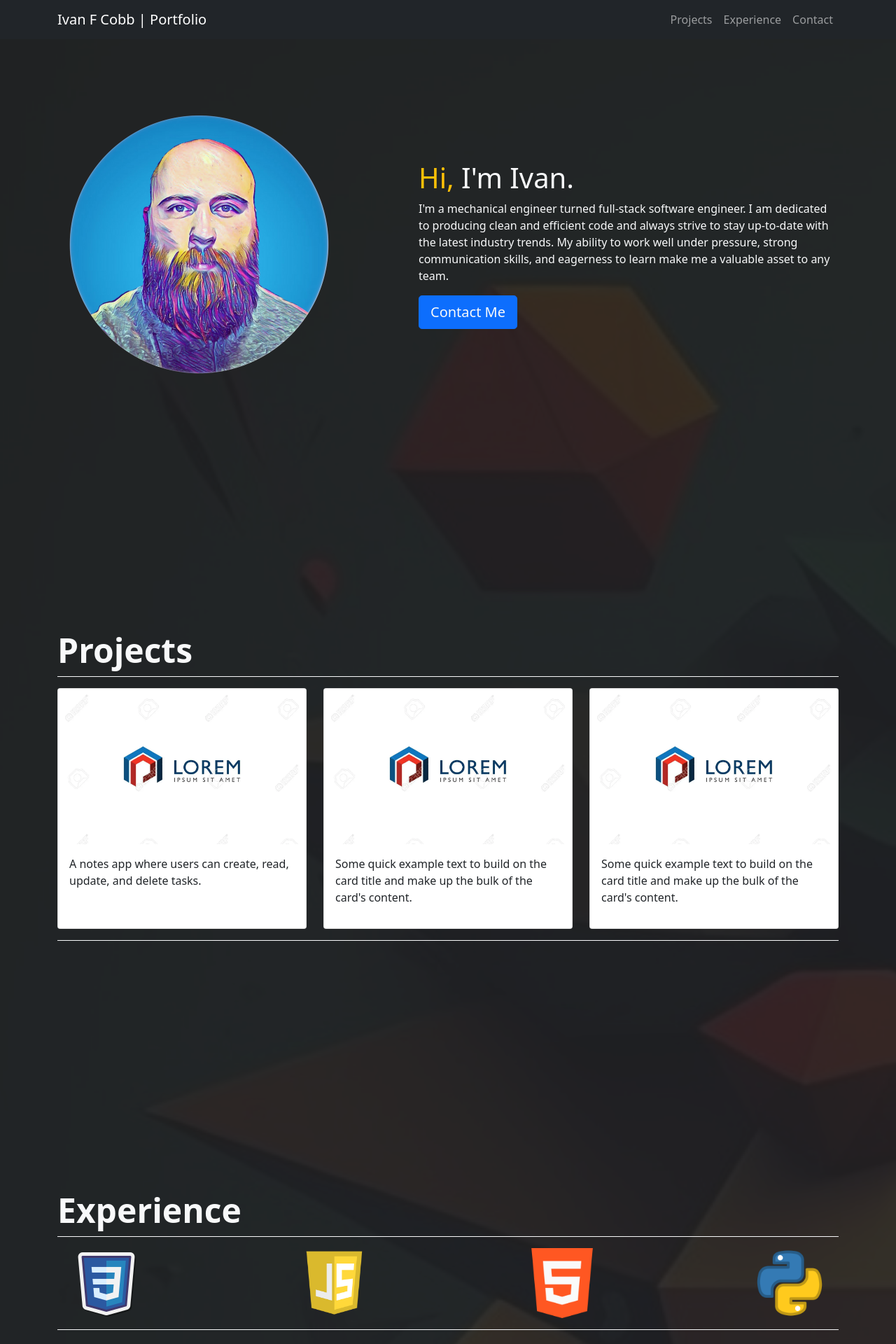
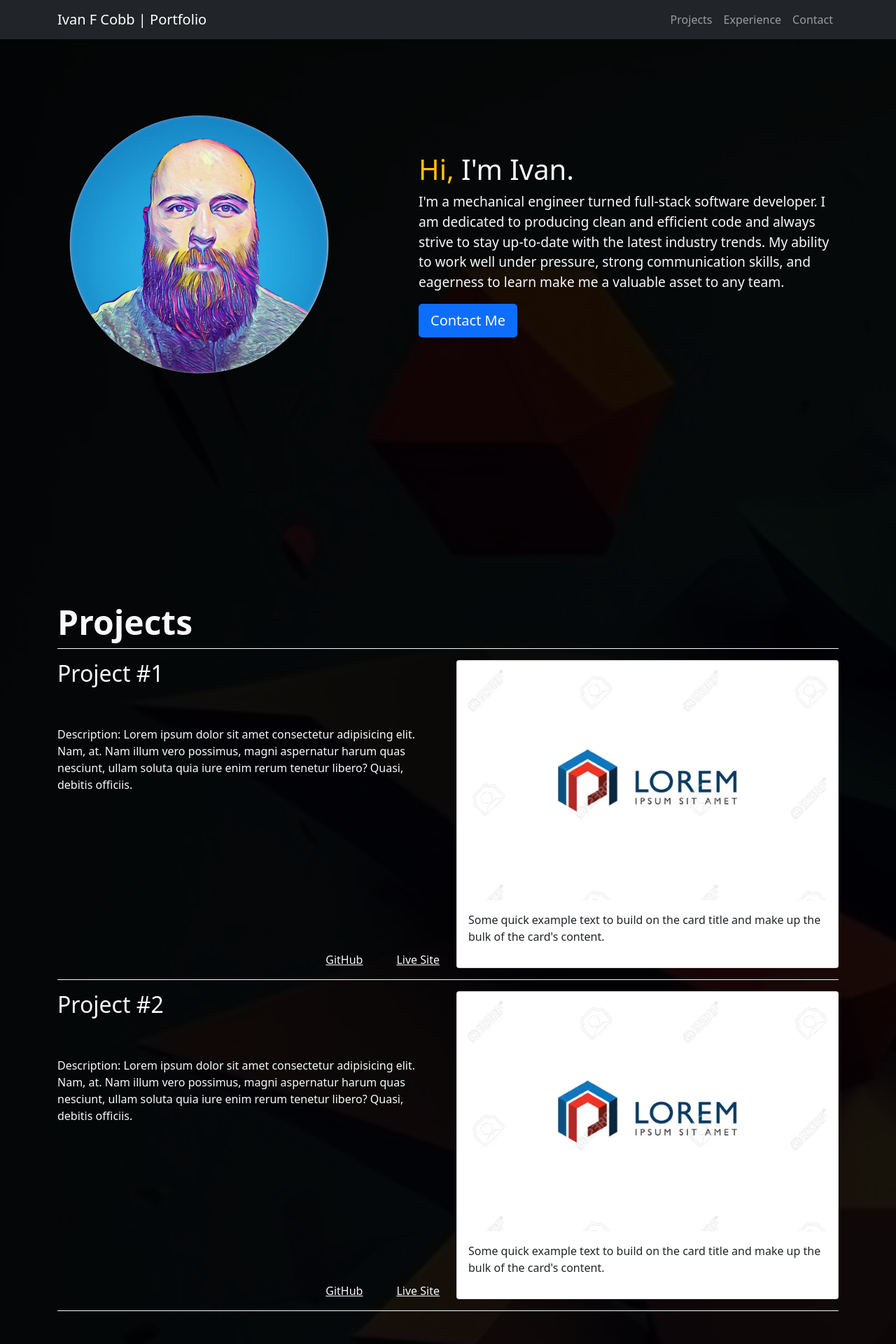
Before and after one commit to IvanFCobb/Portfolio, a Flask app: page / in a window 1280 px wide. Shown: the top 1920 px of the page at 70% size. Run offline with Flask 2, Linux system fonts and the light colour scheme; some libraries are stand-ins or nearby versions.

Commit message:
formatted the project section to add a description area

```diff
--- a/flask_app/static/css/style.css
+++ b/flask_app/static/css/style.css
@@ -3,16 +3,13 @@
   caret-color: transparent;
 }
 
-
 /***** End Section *****/
 
-
-section {
+.section-hero {
   padding-top: 100px;
   padding-bottom: 200px;
   min-height: 100dvh;
 }
-
 
 .section-titles {
   font-size: 3rem;
@@ -20,31 +17,32 @@ section {
 }
 
 .content_bg {
-    background-color: rgba(33, 34, 34, 0.9);
+  background-color: rgba(0, 0, 0, 0.9);
   min-height: 100dvh;
   height: 100%;
 }
 
+.hero-text {
+  font-weight: 400;
+  font-size: larger;
+}
 
 /***** Body Style *****/
 
 body {
-    background-image: url('/static/images/solid_background_colors_shapes.png');
+  background-image: url("/static/images/solid_background_colors_shapes.png");
   background-size: cover;
   min-height: 100dvh;
-
 }
 
-
 /***** End Section *****/
-
 
 /***** Navbar Style *****/
 #navbar {
   position: fixed;
   top: 0;
   width: 100%;
-    transition: .9s;
+  transition: 0.9s;
   z-index: 2;
 }
 
@@ -53,7 +51,7 @@ body {
 }
 
 .nav-link::after {
-    content: '';
+  content: "";
   opacity: 0;
   transition: all 0.3s;
   height: 2px;
@@ -69,7 +67,7 @@ body {
 }
 
 .navbar-brand:hover {
-    opacity: .8;
+  opacity: 0.8;
 }
 
 /***** End Section *****/
@@ -82,7 +80,7 @@ body {
 }
 
 .card {
-    transition: .3s;
+  transition: 0.3s;
 }
 
 .card:hover {
@@ -91,7 +89,7 @@ body {
 
 /***** End Section *****/
 
-.showcase{
+.showcase {
   align-self: center;
 }
 
@@ -116,7 +114,15 @@ body {
 /***** End Section *****/
 
 /***** Experience Section *****/
-.icon{
+.icon {
   height: 100px;
   min-width: 100px;
 }
+
+.spacer {
+  height: 200px;
+}
+
+.spacer-small {
+  height: 60px;
+}
--- a/flask_app/templates/home.html
+++ b/flask_app/templates/home.html
@@ -2,7 +2,7 @@
 
 <!--Showcase, introduction and elevator pitch-->
 <section
-  class="d-flex align-content-center text-light text-center text-sm-start"
+  class="section-hero d-flex align-content-center text-light text-center text-sm-start"
 >
   <div class="showcase container">
     <div class="d-md-flex justify-content-between">
@@ -19,8 +19,8 @@
         <h1 class="text-start text-light">
           <span class="text-warning">Hi,</span> I'm Ivan.
         </h1>
-        <p class="text-start text-light">
-          I'm a mechanical engineer turned full-stack software engineer. I am
+        <p class="hero-text text-start text-light">
+          I'm a mechanical engineer turned full-stack software developer. I am
           dedicated to producing clean and efficient code and always strive to
           stay up-to-date with the latest industry trends. My ability to work
           well under pressure, strong communication skills, and eagerness to
@@ -38,6 +38,7 @@
 
 <!--Recent Project link cards.-->
 <section id="projects" class="">
+  <div class="spacer-small"></div>
   <div class="container projects">
     <h2 class="section-titles text-light text-start mb-2">Projects</h2>
     <div
@@ -46,20 +47,19 @@
     ></div>
     <div class="row">
       <div class="col-md my-2 d-flex align-items-stretch">
-        <div class="card">
-          <div class="bg-image hover-zoom">
-            <img
-              src="/static/images/generic-logo.webp"
-              class="card-img-top w-100"
-              alt="..."
-            />
-          </div>
-          <div class="card-body">
-            <p class="card-text">
-              A notes app where users can create, read, update, and delete
-              tasks.
-            </p>
-            <a href="/projects#1" class="stretched-link"></a>
+        <div
+          class="project-description d-flex flex-column justify-content-between"
+        >
+          <h2 class="text-light">Project #1</h2>
+          <p class="text-light mt-5 h-100">
+            Description: Lorem ipsum dolor sit amet consectetur adipisicing
+            elit. Nam, at. Nam illum vero possimus, magni aspernatur harum quas
+            nesciunt, ullam soluta quia iure enim rerum tenetur libero? Quasi,
+            debitis officiis.
+          </p>
+          <div class="project-links align-self-end">
+            <a class="text-light" href="">GitHub</a
+            ><a class="text-light ms-5" href="">Live Site</a>
           </div>
         </div>
       </div>
@@ -76,6 +76,29 @@
               bulk of the card's content.
             </p>
             <a href="/projects#2" class="stretched-link"></a>
+          </div>
+        </div>
+      </div>
+    </div>
+    <div
+      style="height: 1px"
+      class="mw-50 bg-light align-self-center my-2"
+    ></div>
+    <div class="row">
+      <div class="col-md my-2 d-flex align-items-stretch">
+        <div
+          class="project-description d-flex flex-column justify-content-between"
+        >
+          <h2 class="text-light">Project #2</h2>
+          <p class="text-light mt-5 h-100">
+            Description: Lorem ipsum dolor sit amet consectetur adipisicing
+            elit. Nam, at. Nam illum vero possimus, magni aspernatur harum quas
+            nesciunt, ullam soluta quia iure enim rerum tenetur libero? Quasi,
+            debitis officiis.
+          </p>
+          <div class="project-links align-self-end">
+            <a class="text-light" href="">GitHub</a
+            ><a class="text-light ms-5" href="">Live Site</a>
           </div>
         </div>
       </div>
@@ -102,6 +125,7 @@
     ></div>
   </div>
 </section>
+<div class="spacer"></div>
 
 <!--Programming Expeience Icons-->
 <section id="experience" class="">
@@ -123,9 +147,9 @@
     ></div>
   </div>
 </section>
-
+<div class="spacer"></div>
 <!--Contact Form-->
-<section id="contact" class="">
+<section id="contact" class="mt-5 pb-5">
   <div class="container">
     <h2 class="section-titles text-light text-start mb-2">Contact</h2>
     <form class="row g-3" method="post" action="{{ url_for('contact') }}">
```
Lines whose indentation alone changed are shown as unchanged.
